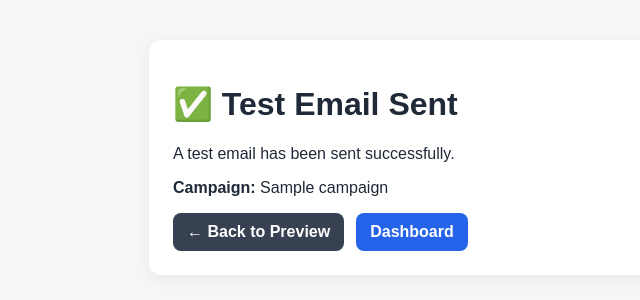
After one commit to ai-lwcc/newsletter-agent, a Django app: template core/templates/core/test_email_sent.html in a window 1280 px wide. The commit adds this page. Shown: the top 300 px of the page, without its empty margins (16-656 px from the left). Run offline with Django 5.2, Linux system fonts and the light colour scheme; the template is opened without the code that fills it: most values are stand-ins (such as "Sample title", 1, 10 or a date in 2020); data that the repository does not hold is empty; parts of the project's set-up code (start-up, migrations or seed data) failed here and were passed over.

Commit message:
add test email confirmation page

```diff
--- a/core/templates/core/emails/campaign_email.html
+++ b/core/templates/core/emails/campaign_email.html
@@ -2,7 +2,7 @@
 <html>
 <body style="font-family: Arial, sans-serif; line-height: 1.6; color: #222;">
 
-    {% if campaign.cover_link_url and campaign.pdf_cover_image %}
+    {% if campaign.cover_link_url and campaign.cover_image %}
         <p>
             <a href="{{ campaign.cover_link_url }}">
                 <img
--- /dev/null
+++ b/core/templates/core/test_email_sent.html
@@ -0,0 +1,49 @@
+{% load static %}
+
+<!DOCTYPE html>
+<html>
+<head>
+    <title>Test Email Sent</title>
+    <link rel="stylesheet" href="{% static 'core/styles.css' %}">
+</head>
+<body>
+
+<div class="container">
+
+    <div class="card">
+
+        <h1>✅ Test Email Sent</h1>
+
+        <p>
+            A test email has been sent successfully.
+        </p>
+
+        <p>
+            <strong>Campaign:</strong>
+            {{ campaign.title }}
+        </p>
+
+        <div class="actions">
+
+            <a
+                class="button secondary"
+                href="{% url 'campaign_preview' campaign.id %}"
+            >
+                ← Back to Preview
+            </a>
+
+            <a
+                class="button"
+                href="{% url 'dashboard' %}"
+            >
+                Dashboard
+            </a>
+
+        </div>
+
+    </div>
+
+</div>
+
+</body>
+</html>
```
Also changed, not shown: core/templates/core/campaign_confirm_send.html (+9 -10 lines), core/views.py (+11 -3 lines).
